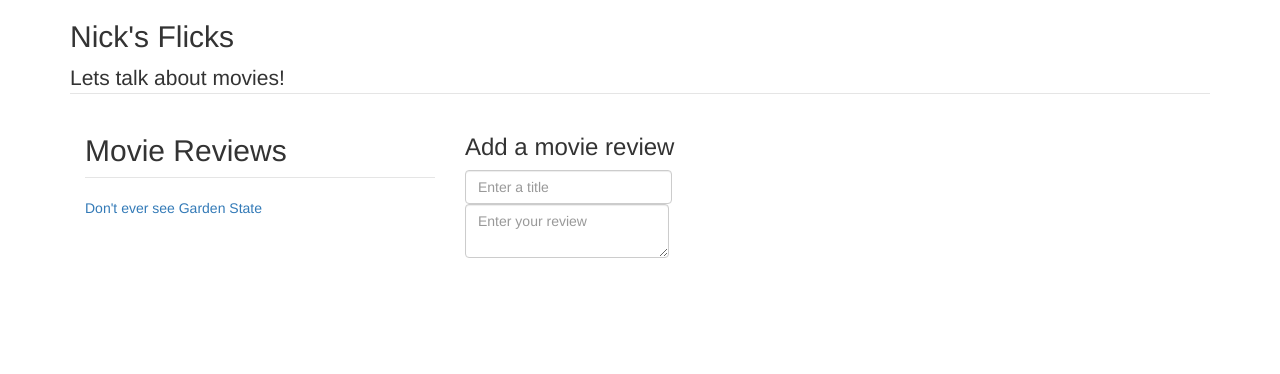
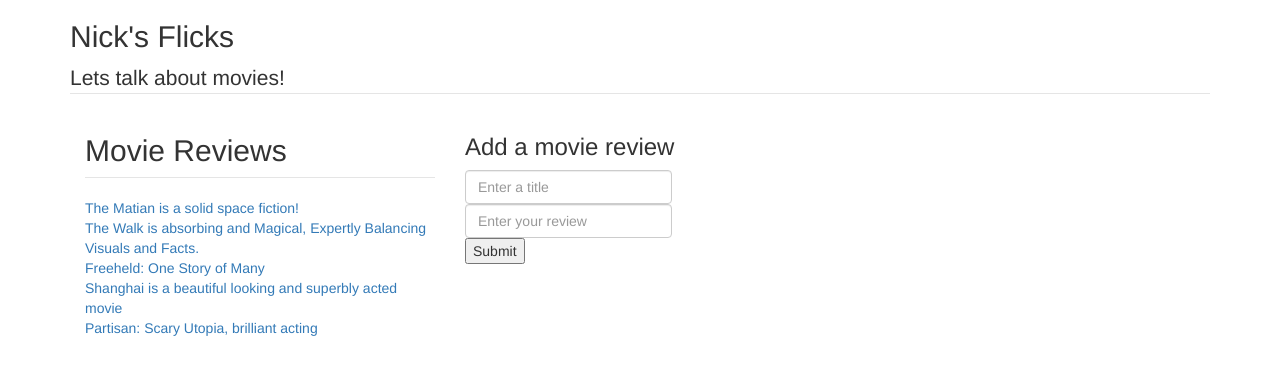
Before and after one commit to micahcourey/MovieReviewSite, a plain HTML site: page index.html at #!/reviews in a window 1280 px wide. Drawn offline with nearby package versions, Linux system fonts and the light colour scheme.

Commit message:
add ability to show review body on review title click, hard code movies into MoviesFactory.js

```diff
--- a/partials/reviews.html
+++ b/partials/reviews.html
@@ -1,20 +1,23 @@
 <div class="container-fluid">
   <div class="row">
-    <div class="col-sm-4">
-      <div ng-show="topics.length">
+    <div ng-show="topics.length">
+      <div class="col-md-4">
         <legend><h2>Movie Reviews</h2></legend>
           <div ng-repeat="item in topics">
-            <a>{{ item.title }}</a>
+            <a href="" ng-click="showBody = ! showBody">{{ item.title }}</a>
+            <div ng-show="showBody">
+              <p>{{ item.body }}</p>
+            </div>
           </div>
       </div>
     </div>
-    <div class="col-sm-8">
+    <div class="col-md-8">
       <h3>Add a movie review</h3>
       <form ng-submit="MoviesFactory.addTopic()" class="form-inline" role="form">
         <div class="form-group">
-          <input type="text" ng-model="MoviesFactory.title" class="form-control" placeholder="Enter a title"><br>
-          <textarea type="text" ng-model="MovieFactory.body" class="form-control" placeholder="Enter your review"><br>
-        </div>
+          <input type="text" ng-model="MoviesFactory.topicTitle" class="form-control" placeholder="Enter a title"><br>
+          <input type="text" ng-model="MoviesFactory.topicBody" class="form-control" placeholder="Enter your review"><br>
+        </div><br>
         <button type="submit">Submit</button>
       </form>
     </div>
--- a/services/MoviesFactory.js
+++ b/services/MoviesFactory.js
@@ -2,9 +2,25 @@ movieSite.factory('MoviesFactory', function MoviesFactory() {
   var factory = {};
   factory.topics = [
     {
-      title: "Don't ever see Garden State",
-      body: "blah blah blah",
-    }
+      title: "The Matian is a solid space fiction!",
+      body: "Based on the book by Andy Weir, The Martian had a great story to deal with; A man stuck up in Mars, his fight for survival and the efforts by the humans to bring him home. Just look at the basic plot, this thing has something out of the world. But the plot is so unique that, this thing can easily formulate a boring tale; this is where The Martian makes a difference. The movie is laced with situational wits from the start to end, blended in layers of thrill; the comedy timing of Matt Damon as Mark Watney being the most gripping factor. I didn't expect such a character building; those dialogues just changed the atmosphere. Thanks that, we have ample amount of men on earth (read NASA) to beef up the trill factor, discussing and making space related stuff. While these things stand on one side, the riveting screenplay by Drew Goddard is what makes the viewer stick to seat, we always love to see something that is novel and The Martian has novel stuff in abundance; especially the hypothetical science matter! Though Watney's struggle is layered with humor and positive attitude, there could've been a better emotional approach, still no worries! ",
+    },
+    {
+      title: "The Walk is absorbing and Magical, Expertly Balancing Visuals and Facts.",
+      body: "As a huge fan of Robert Zemeckis (Back to the Future, Forrest Gump, Cast Away) it would be an understatement to say that I was anticipated this movie. Although I thoroughly enjoyed the documentary about the same topic, Man on Wire, I was interested in how the story would play out as a feature film.",
+    },
+    {
+      title: "Freeheld: One Story of Many",
+      body: " A touching story based on the struggles of two people in love … that description fits, but leaves out the crucial details that make the saga of Laurel and Stacie so poignant and important. Laurel Hester was an Ocean County, New Jersey police officer who, like most non-heterosexual people of the era, went to extremes to conceal that part of her life for fear of personal and professional reprisals.",
+    },
+    {
+      title: "Shanghai is a beautiful looking and superbly acted movie",
+      body: "The cinematography is excellent and successfully recreates the feel of 40's Shanghai, along with the a secretive atmosphere that enhances the film noir mood. The story moves at a good pace where there isn't a scene too many and you have to keep your mind working to uncover the mysteries Paul Soames is trying to solve.",
+    },
+    {
+      title: "Partisan: Scary Utopia, brilliant acting",
+      body: "A sequestered commune is the setting for Ariel Kleiman's disturbing story about 11-year-old Alexander (Jeremy Chabriel), whose father, Gregori (Vincent Cassell) teaches him a life to be divorced from mainstream life, except when Alexander efficiently murders for money. The joy of the communers juxtaposed with their terrible assignments points up the film's allegorical comment on the danger of isolationism.",
+    },
   ];
 
   factory.addTopic = function() {
```
